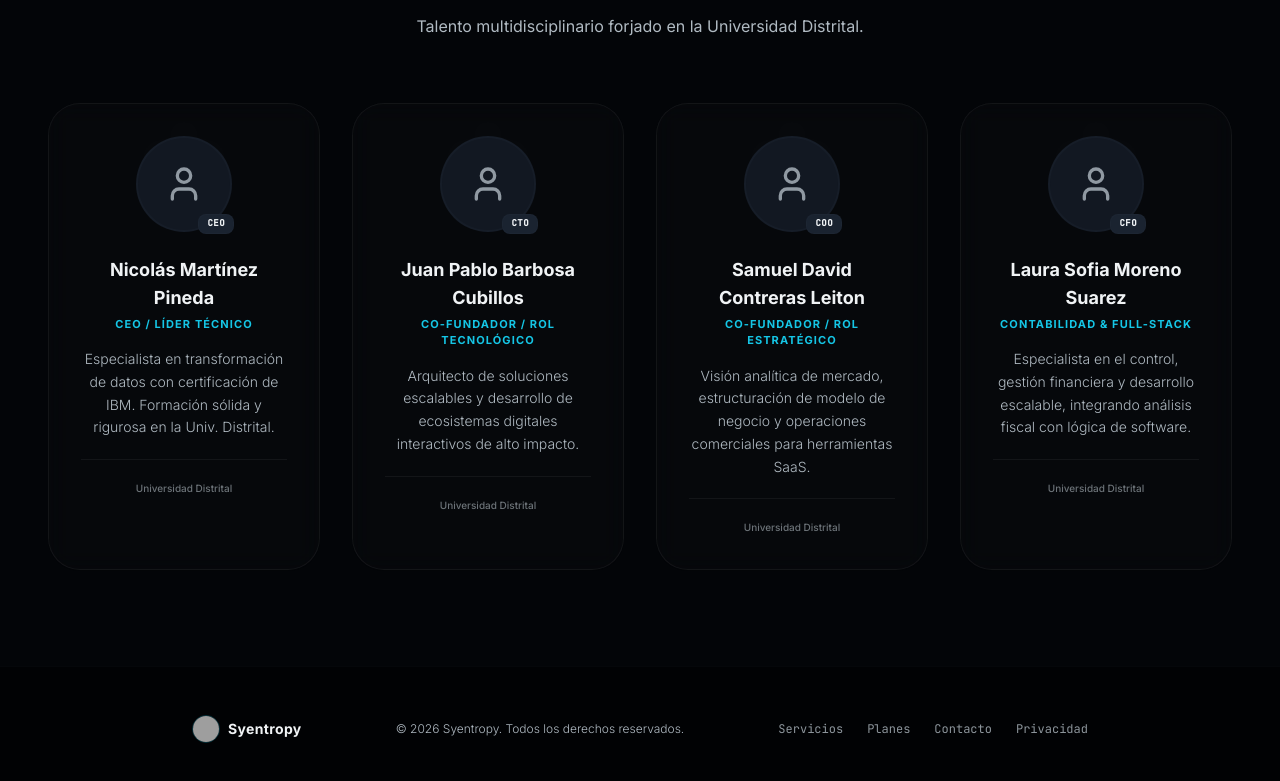
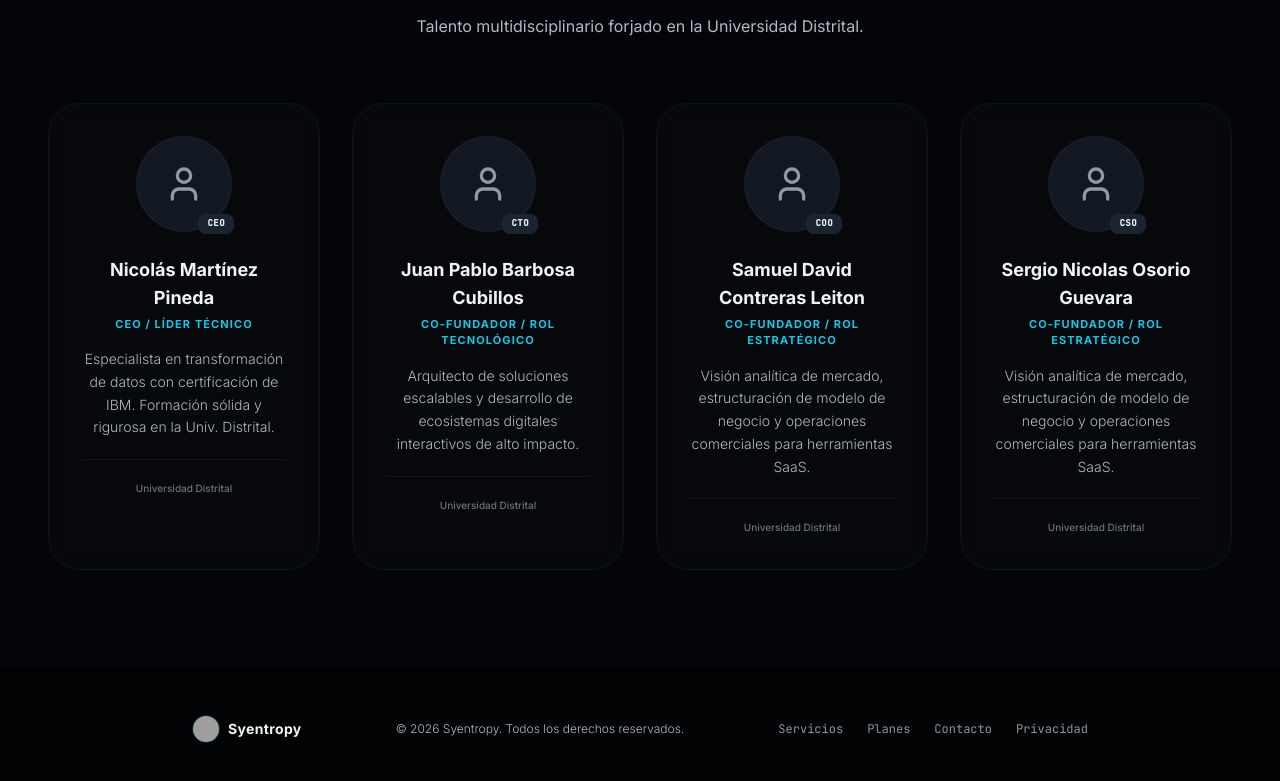
Before and after one commit to juanpis1822/Syentropy, a React (Vite) app: page /servicios in a window 1280 px wide. Shown: the part 1789-2570 px from the top of the page. Built offline with nearby package versions, Linux system fonts and the light colour scheme; no server answers; grey boxes are pictures that could not be loaded.

Commit message:
laura fuera

```diff
--- a/src/components/Team.tsx
+++ b/src/components/Team.tsx
@@ -25,10 +25,10 @@ export default function Team() {
       colorClass: "border-tertiary/30 text-tertiary hover:border-tertiary/60",
     },
     {
-      name: "Laura Sofia Moreno Suarez",
-      role: "Contabilidad & Full-Stack",
-      description: "Especialista en el control, gestión financiera y desarrollo escalable, integrando análisis fiscal con lógica de software.",
-      avatarIcon: "CFO",
+      name: "Sergio Nicolas Osorio Guevara",
+      role: "Co-Fundador / Rol Estratégico",
+      description: "Visión analítica de mercado, estructuración de modelo de negocio y operaciones comerciales para herramientas SaaS.",
+      avatarIcon: "CSO",
       colorClass: "border-surface-tint/30 text-surface-tint hover:border-surface-tint/60",
     }
   ];
--- a/src/pages/PlanesPage.tsx
+++ b/src/pages/PlanesPage.tsx
@@ -1,18 +1,13 @@
-import { useState } from "react";
 import { motion } from "motion/react";
+import { useNavigate } from "react-router-dom";
 import Plans from "../components/Plans";
-import InquiryForm from "../components/InquiryForm";
 import ScrollReveal from "../components/ScrollReveal";
 
 export default function PlanesPage() {
-  const [selectedPlan, setSelectedPlan] = useState("");
+  const navigate = useNavigate();
 
   const handleSelectPlan = (planName: string) => {
-    setSelectedPlan(planName);
-    const formEl = document.getElementById("contacto");
-    if (formEl) {
-      formEl.scrollIntoView({ behavior: "smooth" });
-    }
+    navigate("/contacto");
   };
 
   return (
@@ -45,15 +40,6 @@ export default function PlanesPage() {
       <ScrollReveal>
         <Plans onSelectPlan={handleSelectPlan} />
       </ScrollReveal>
-
-      {/* Visual separator */}
-      <div className="relative h-px mx-auto max-w-4xl my-8">
-        <div className="absolute inset-0 bg-gradient-to-r from-transparent via-secondary/40 to-transparent"></div>
-      </div>
-
-      <ScrollReveal delay={0.1}>
-        <InquiryForm selectedPlan={selectedPlan} />
-      </ScrollReveal>
     </>
   );
 }
```
